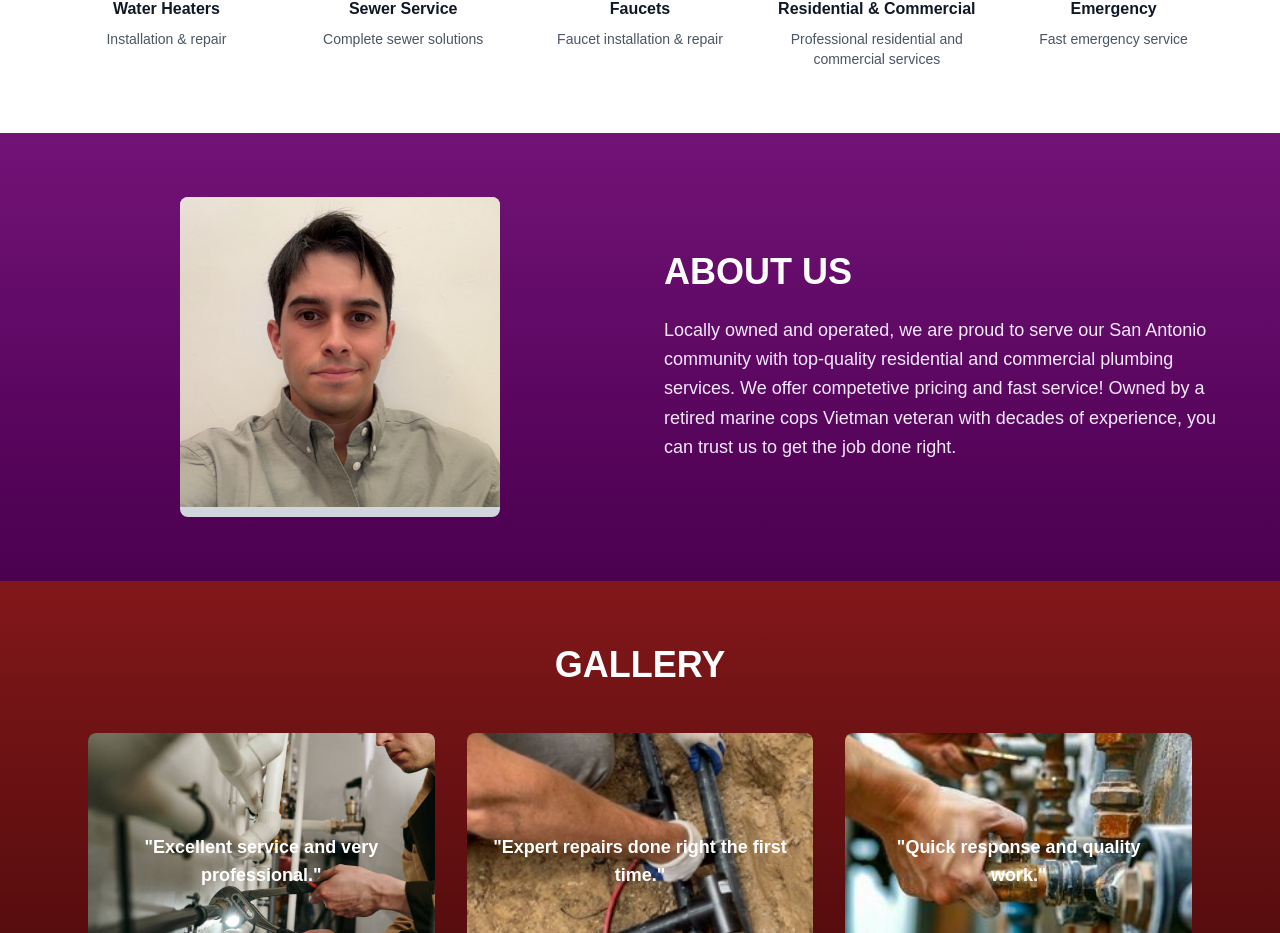
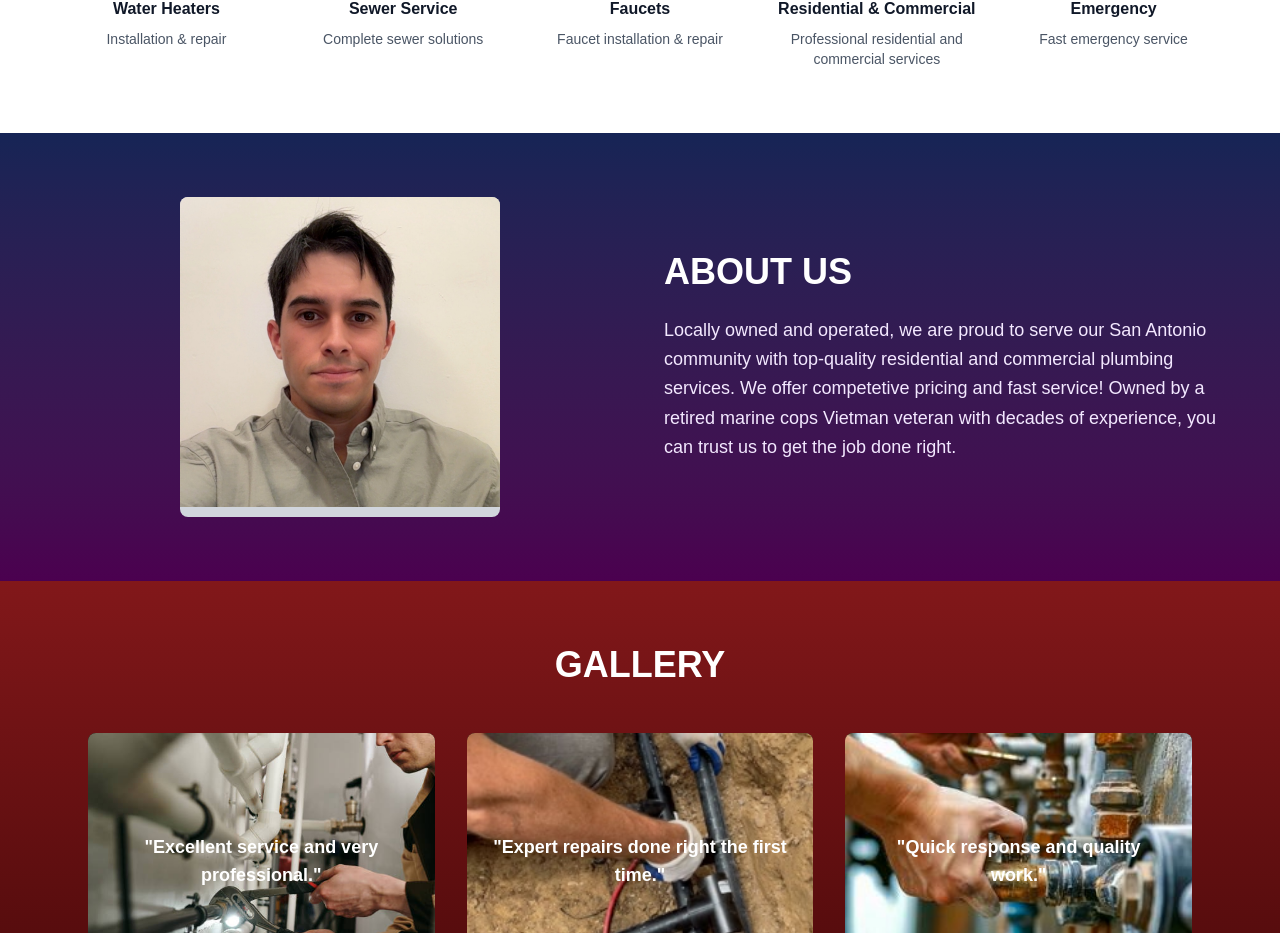
Before and after one commit to karinamzalez/ja-zepeda-plumbing, a Next.js app: page / in a window 1280 px wide. Shown: the part 1099-2032 px from the top of the page. Built offline with nearby package versions, Linux system fonts and the light colour scheme.

Commit message:
change about bg color

```diff
--- a/src/pages/index.tsx
+++ b/src/pages/index.tsx
@@ -142,7 +142,7 @@ export default function Home() {
         </section>
 
         {/* About Section */}
-        <section className="py-16 px-6 bg-gradient-to-b from-fuchsia-900 to-fuchsia-950 text-white">
+        <section className="py-16 px-6 bg-gradient-to-b from-blue-950 to-fuchsia-950 text-white">
           <div className="max-w-6xl mx-auto">
             <div className="grid md:grid-cols-2 gap-12 items-center">
               <div className="relative">
```
